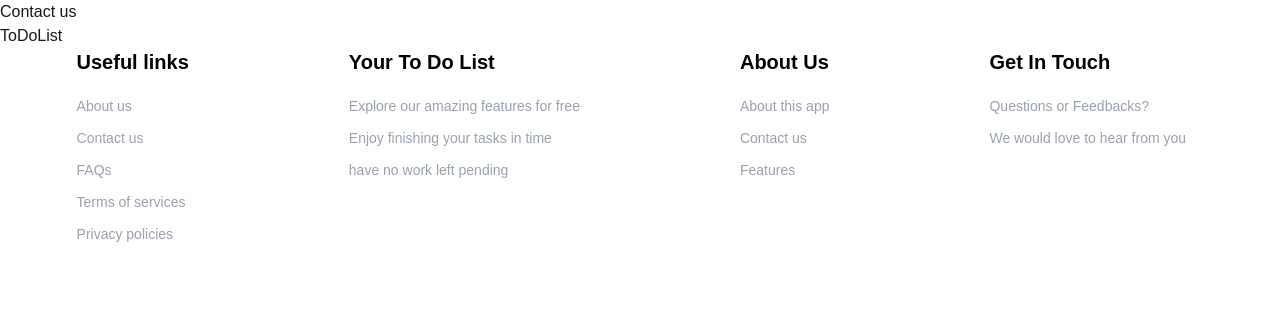
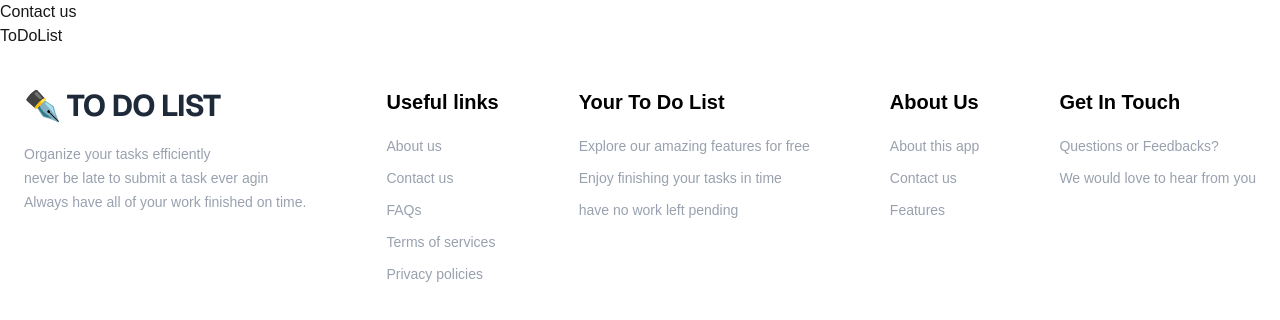
Before and after one commit to IshanAwasthi0/team-practice, a Next.js app: page / in a window 1280 px wide. Shown: the top 320 px of the page. Built offline with nearby package versions, Linux system fonts and the light colour scheme; some icons are missing.

Commit message:
added brief descripton about app maybe finished?

```diff
--- a/app/components/Footer.tsx
+++ b/app/components/Footer.tsx
@@ -8,7 +8,18 @@ const Footer = () => {
 
 
     <div className="flex justify-center items-center bg-white ">
-  <div className="flex gap-40 text-xl text-black">
+  <div className="flex gap-20 text-xl text-black pt-10 pb-5">
+
+   <div>
+  <p className="font-sans font-bold text-3xl text-gray-800 tracking-tight">
+    ✒️ TO DO LIST
+  </p>
+  <div className="font-sanstext text-gray-400  text-sm mt-5 space-y-1 ">
+    <p>Organize your tasks efficiently</p>
+    <p>never be late to submit a task ever agin</p>
+    <p>Always have all of your work finished on time.</p>
+  </div>
+</div>
 
     <div>
         <p className="text-black font-bold">Useful links</p>
@@ -46,16 +57,15 @@ const Footer = () => {
         <p>Questions or Feedbacks?</p>
         <p>We would love to hear from you</p>
         <div className='flex gap-8 mt-20'>
-        <Icon icon="mdi:twitter" width="50" height="50" />
-        <Icon icon="iconoir:instagram" width="50" height="50" />
-        <Icon icon="ic:outline-facebook" width="50" height="50" />
+        <Icon icon="mdi:twitter" width="30" height="30" />
+        <Icon icon="iconoir:instagram" width="30" height="30" />
+        <Icon icon="ic:outline-facebook" width="30" height="30" />
         </div>
     </div>
 
     </div>
    </div>
 </div>
-<br />
  </div>
 
         </>
```
